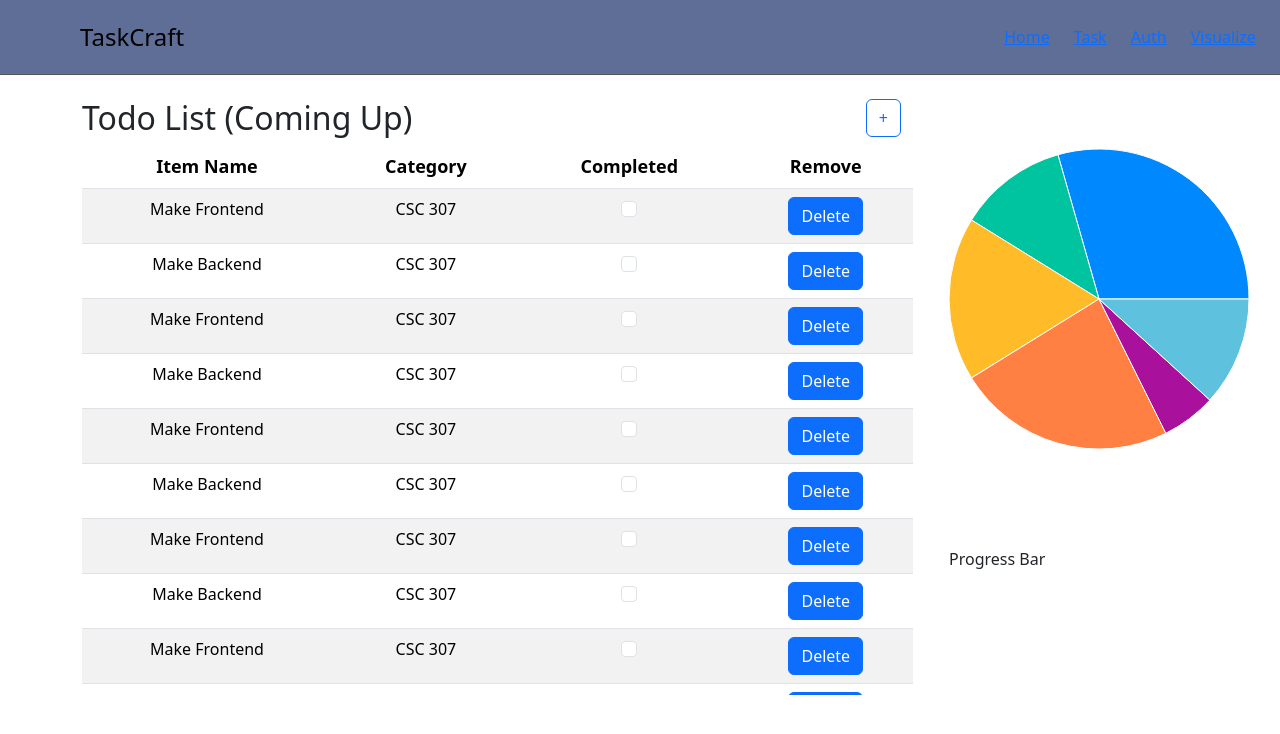
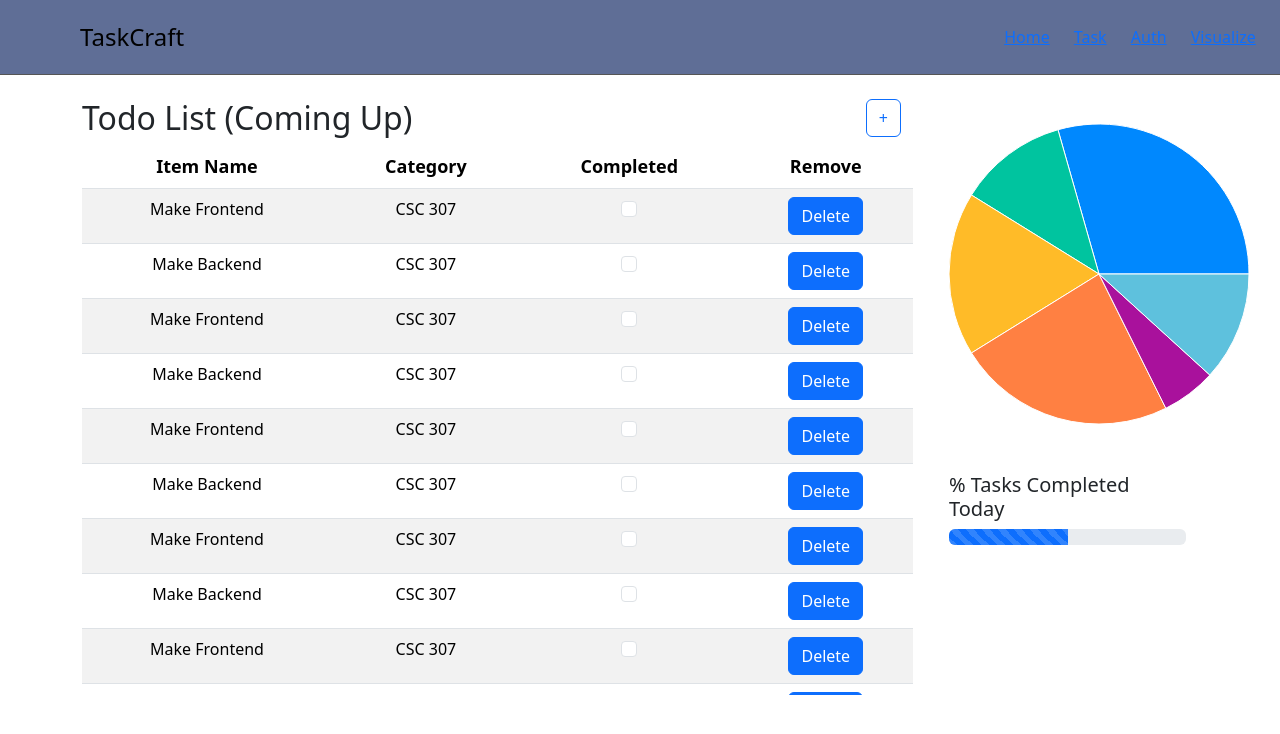
Before and after one commit to Tylermhh/404-day-visualizer-app, a React (Create React App) app in the folder packages/react-frontend/: page /home in a window 1280 px wide. Shown: the top 734 px of the page. Built offline with nearby package versions, Linux system fonts and the light colour scheme.

Commit message:
progress bar and some edits to pie chart

```diff
--- a/packages/react-frontend/src/components/Chart/HomePieChart.tsx
+++ b/packages/react-frontend/src/components/Chart/HomePieChart.tsx
@@ -1,14 +1,6 @@
 import React from 'react'
 import { PieChart, Pie, Sector, Cell, ResponsiveContainer } from 'recharts';
-
-const data = [
-  { name: 'Group A', hours: 5, color: '#0088FE'},
-  { name: 'Group C', hours: 2, color: '#00C49F'},
-  { name: 'Group C', hours: 3, color: '#FFBB28'},
-  { name: 'Group D', hours: 4, color: '#FF8042'},
-  { name: 'Group E', hours: 1, color: '#a9119c'},
-  { name: 'Group F', hours: 2, color: '#5ec1dd'}
-];
+import { CategoryProgress } from '../../types/types';
 
 const RADIAN = Math.PI / 180;
 const renderCustomizedLabel: React.FC<{cx: number , cy: number, midAngle: number, innerRadius: number, outerRadius: number, category: string, hours: number}>
@@ -25,13 +17,12 @@ const renderCustomizedLabel: React.FC<{cx: number , cy: number, midAngle: number
     )
 }
 
-const HomePieChart: React.FC<{}> = () => {
-
+const HomePieChart: React.FC<{category_progress : CategoryProgress[]}> = (input) => {
     return (
-        <PieChart width={300} height={400}>
-            <Pie data={data} cx="50%" cy="50%" labelLine={false} label={renderCustomizedLabel}
+        <PieChart width={300} height={350}>
+            <Pie data={input.category_progress} cx="50%" cy="50%" labelLine={false} label={renderCustomizedLabel}
                 outerRadius={150} fill="#8884d8" dataKey="hours">
-                {data.map((entry, index) =>
+                {input.category_progress.map((entry, index) =>
                     (<Cell key={`cell-${index}`} fill={entry.color} />))}
             </Pie>
         </PieChart>
--- a/packages/react-frontend/src/components/HomePage.tsx
+++ b/packages/react-frontend/src/components/HomePage.tsx
@@ -3,70 +3,34 @@ import { Link } from 'react-router-dom';
 import Nav from "./Nav/Nav";
 import Table from "./Table/HomeTable"
 import HomePieChart from "./Chart/HomePieChart"
-import Task from "./../types/types";
+import HomeProgressBar from "./ProgressBar/HomeProgressBar"
+import { Task, CategoryProgress } from "./../types/types";
 import { Container, Col, Row, Stack } from 'react-bootstrap';
 
 let tempTasks: Task[] = [
-  {
-    item_name: "Make Frontend",
-    category: "CSC 307",
-    completed: false
-  },
-  {
-    item_name: "Make Backend",
-    category: "CSC 307",
-    completed: true
-  },
-  {
-    item_name: "Make Frontend",
-    category: "CSC 307",
-    completed: false
-  },
-  {
-    item_name: "Make Backend",
-    category: "CSC 307",
-    completed: true
-  },
-  {
-    item_name: "Make Frontend",
-    category: "CSC 307",
-    completed: false
-  },
-  {
-    item_name: "Make Backend",
-    category: "CSC 307",
-    completed: true
-  },
-  {
-    item_name: "Make Frontend",
-    category: "CSC 307",
-    completed: false
-  },
-  {
-    item_name: "Make Backend",
-    category: "CSC 307",
-    completed: true
-  },
-  {
-    item_name: "Make Frontend",
-    category: "CSC 307",
-    completed: false
-  },
-  {
-    item_name: "Make Backend",
-    category: "CSC 307",
-    completed: true
-  },
-  {
-    item_name: "Make Frontend",
-    category: "CSC 307",
-    completed: false
-  },
-  {
-    item_name: "Make Backend",
-    category: "CSC 307",
-    completed: true
-  }
+  { item_name: "Make Frontend", category: "CSC 307", completed: false },
+  { item_name: "Make Backend", category: "CSC 307", completed: true},
+  { item_name: "Make Frontend", category: "CSC 307", completed: false },
+  { item_name: "Make Backend", category: "CSC 307", completed: true},
+  { item_name: "Make Frontend", category: "CSC 307", completed: false },
+  { item_name: "Make Backend", category: "CSC 307", completed: true},
+  { item_name: "Make Frontend", category: "CSC 307", completed: false },
+  { item_name: "Make Backend", category: "CSC 307", completed: true},
+  { item_name: "Make Frontend", category: "CSC 307", completed: false },
+  { item_name: "Make Backend", category: "CSC 307", completed: true},
+  { item_name: "Make Frontend", category: "CSC 307", completed: false },
+  { item_name: "Make Backend", category: "CSC 307", completed: true},
+  { item_name: "Make Frontend", category: "CSC 307", completed: false },
+  { item_name: "Make Backend", category: "CSC 307", completed: true},
+];
+
+let progressData: CategoryProgress[] = [
+  { category_name: 'Group A', hours: 5, color: '#0088FE'},
+  { category_name: 'Group C', hours: 2, color: '#00C49F'},
+  { category_name: 'Group C', hours: 3, color: '#FFBB28'},
+  { category_name: 'Group D', hours: 4, color: '#FF8042'},
+  { category_name: 'Group E', hours: 1, color: '#a9119c'},
+  { category_name: 'Group F', hours: 2, color: '#5ec1dd'}
 ];
 
 const HomePage: React.FC<{}> = () => {
@@ -86,12 +50,13 @@ const HomePage: React.FC<{}> = () => {
               />
             </Col>
             <Col sm={3}>
-              <Stack gap = {5}>
+              <Stack gap = {4}>
               <Container>
-                <HomePieChart />
+                <HomePieChart
+                  category_progress={progressData}/>
                 </Container>
               <Container>
-                Progress Bar
+                <HomeProgressBar />
                 </Container>
               </Stack>
             </Col>
--- /dev/null
+++ b/packages/react-frontend/src/components/ProgressBar/HomeProgressBar.tsx
@@ -0,0 +1,17 @@
+import React from 'react'
+import ProgressBar from 'react-bootstrap/ProgressBar';
+
+const HomeProgressBar: React.FC<{}> = () => {
+    return (
+        <div>
+            <h5>
+                % Tasks Completed Today
+            </h5>
+            <ProgressBar>
+                <ProgressBar striped now={50} />
+            </ProgressBar>
+        </div>
+    )
+}
+
+export default HomeProgressBar
--- a/packages/react-frontend/src/components/Table/HomeTable.tsx
+++ b/packages/react-frontend/src/components/Table/HomeTable.tsx
@@ -1,15 +1,11 @@
 import React from 'react';
 import styles from "./Table.module.css";
 import { Button, Col, Form, Row, Table} from 'react-bootstrap';
-import Task from "./../../types/types";
+import {Task} from "./../../types/types";
 
 const TableTitle: React.FC<{}> = () => {
   return (
     <div>
-      {/* <h2>
-        Todo List (Coming Up)
-      </h2>
-      <hr /> */}
       <Row>
         <Col sm={11}>
           <h2>
```
Also changed, not shown: packages/react-frontend/src/types/types.tsx (+6 -2 lines).
